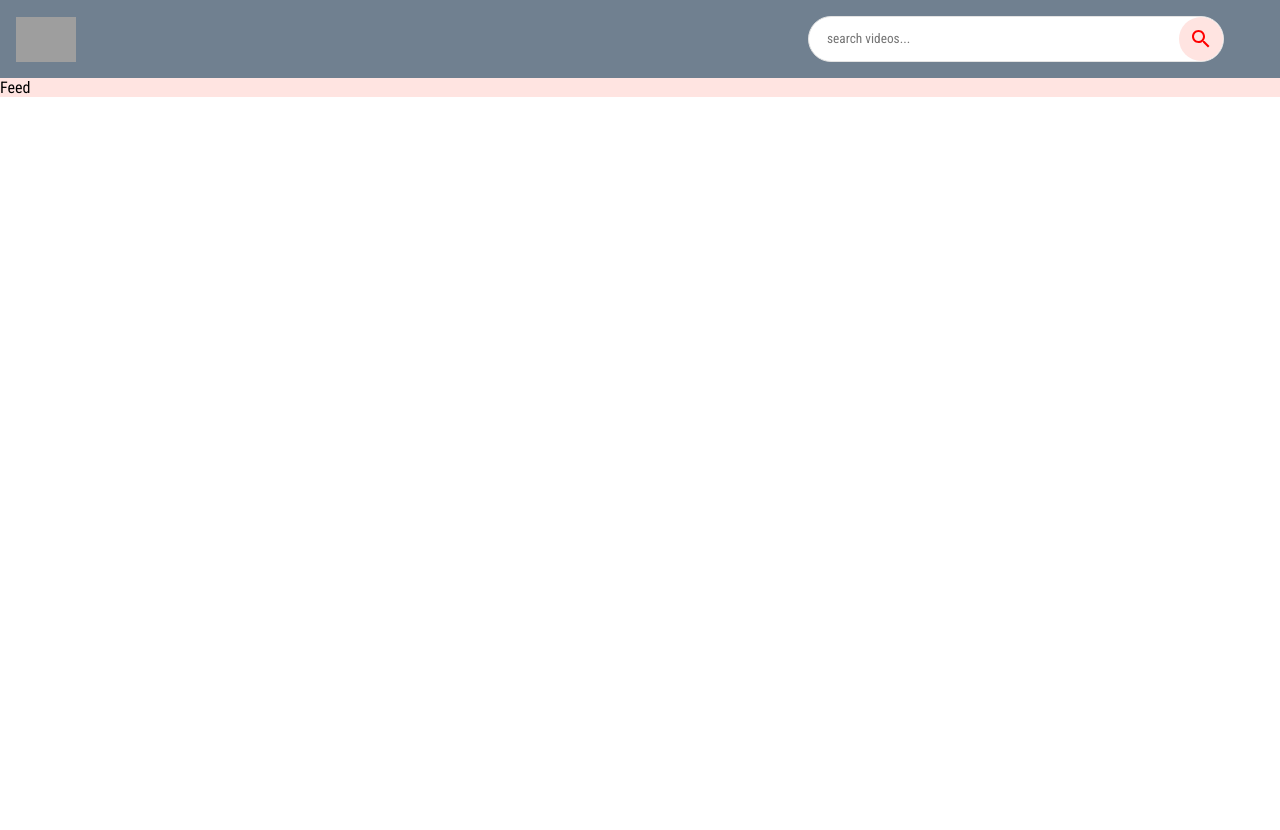
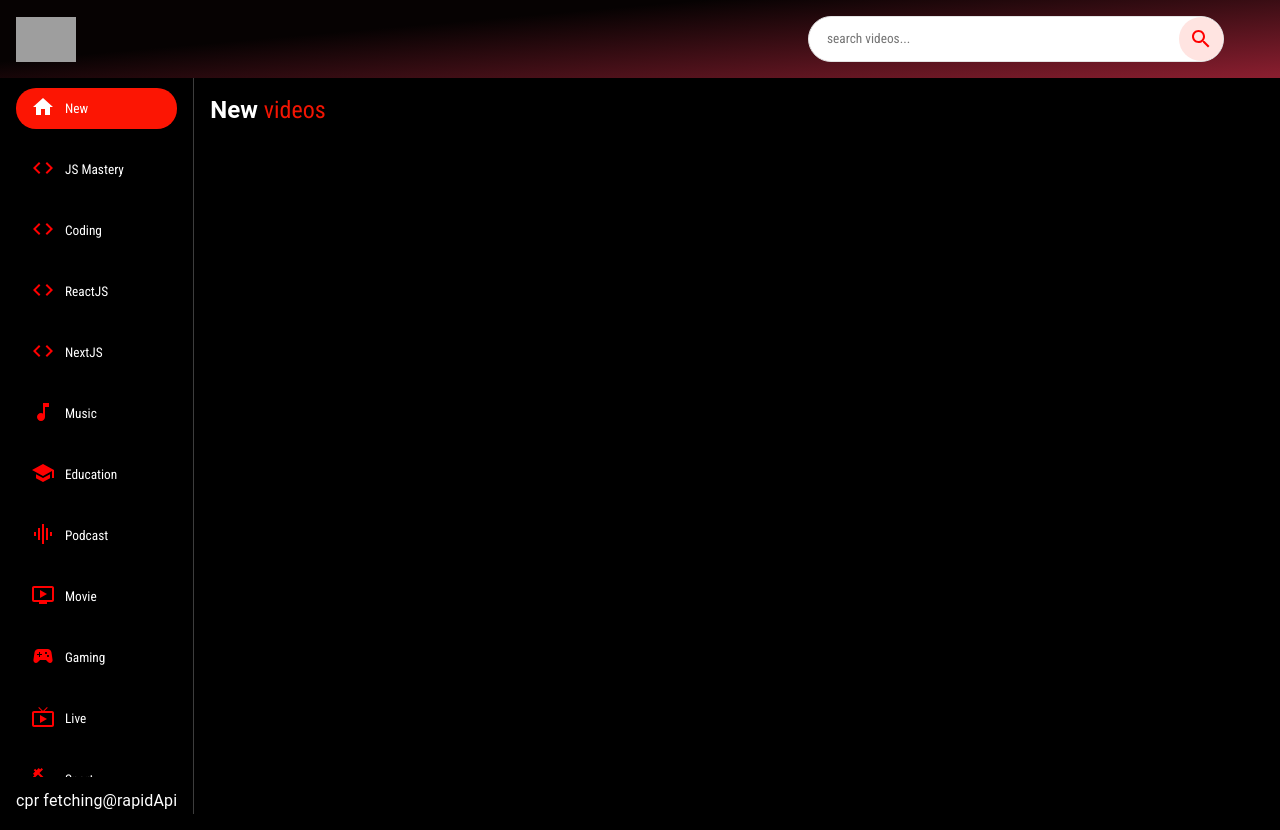
Before and after one commit to DivyaGaurav21/vidTube, a React (Create React App) app: page / in a window 1280 px wide. Before the commit the page ends 800 px from the top, so only its background shows below. Built offline with nearby package versions, Linux system fonts and the light colour scheme; grey boxes are pictures that could not be loaded.

Commit message:
add sideBar Section

```diff
--- a/src/App.js
+++ b/src/App.js
@@ -6,7 +6,7 @@ import { Box } from "@mui/material";
 import './App.css'
 
 import Navbar from "./components/navSection/Navbar";
-import Feed from "./components/Feed";
+import Feed from "./components/Feed/Feed";
 import VideoDetail from "./components/VideoDetail";
 import ChannelDetail from "./components/ChannelDetail";
 import SearchFeed from "./components/SearchFeed";
@@ -16,7 +16,7 @@ import SearchFeed from "./components/SearchFeed";
 function App() {
   return (
     <BrowserRouter>
-      <Box sx={{ background:'#ffe4e1',}}>
+      <Box sx={{ background:'#000000',}}>
         <Navbar/>
        <Routes>
         <Route path="/" exact element = {<Feed/>} />
--- a/src/components/Feed.jsx
+++ /dev/null
@@ -1,9 +0,0 @@
-import React from 'react'
-
-const Feed = () => {
-  return (
-    <div>Feed</div>
-  )
-}
-
-export default Feed
--- /dev/null
+++ b/src/components/Feed/Feed.jsx
@@ -0,0 +1,30 @@
+import React from 'react'
+import { useState , useEffect } from 'react';
+import { Box , Stack , Typography } from '@mui/material';
+import SideBar from './SideBar';
+import Videos from '../Videos/Videos';
+
+
+const Feed = () => {
+  return (
+    <Stack sx={{flexDirection:{sx:"column" , md: "row"}}}>
+
+     <Box sx={{height:{sx: 'auto' , md: '92vh'} , borderRight:'1px solid #3d3d3d' , px:{sx:0 , md:2}}}>
+       <SideBar/>
+      <Typography className='copyright' varient='body2' sx={{mt:1.5 , color:'#fff'}}>
+       cpr fetching@rapidApi
+      </Typography>
+     </Box>
+
+    <Box p={2} sx={{overflowY:'auto' , height:'90vh', flex:2}}>
+      <Typography variant='h5' fontWeight="bold" mb={2} sx={{color:"#fff"}}>
+       New <span style={{color:'#f31503' }}>videos</span>
+      </Typography>
+      <Videos/>
+    </Box>
+
+    </Stack>
+  )
+}
+
+export default Feed;
--- /dev/null
+++ b/src/components/Feed/SideBar.jsx
@@ -0,0 +1,43 @@
+import React from 'react';
+import { Stack } from '@mui/material';
+
+import { categories } from '../../utils/constants';
+
+const selectedCateogary = 'New';
+
+
+const SideBar = () => {
+
+  return (
+    <Stack
+     direction="row"
+     sx={{
+        overflowY:"auto",
+        height:{sx:'auto' , md:'95%'},
+        flexDirection:{md:'column'},
+     }}
+    >
+    {
+        categories.map((category) =>(
+            <button
+            className='category-btn'
+            style={{
+                background:category.name === selectedCateogary && '#fc1503',
+                color:'#fff'
+            }}
+            key={category.name}
+            >
+                <span
+                  style={{
+                    color:category.name === selectedCateogary ? 'white': 'red' , marginRight:'10px'
+                  }}
+                >{category.icon}</span>
+                <span>{category.name}</span>
+            </button>
+        ))
+    }
+    </Stack>
+  )
+}
+
+export default SideBar;
--- a/src/components/SearchFeed.jsx
+++ b/src/components/SearchFeed.jsx
@@ -1,4 +1,4 @@
-import React from 'react'
+import  React from 'react'
 
 const SearchFeed = () => {
   return (
--- /dev/null
+++ b/src/components/Videos/Videos.jsx
@@ -0,0 +1,9 @@
+import React from 'react'
+
+const Videos = () => {
+  return (
+    <div>Videos</div>
+  )
+}
+
+export default Videos
--- a/src/components/navSection/Navbar.jsx
+++ b/src/components/navSection/Navbar.jsx
@@ -11,7 +11,8 @@ const Navbar = () => {
      direction="row"
      alignItems="center"
      p={2}
-     sx={{ position: 'sticky' , background:'#708090' , top:0 , justifyContent:'space-between'}}
+     sx={{ position: 'sticky'  , top:0 , justifyContent:'space-between'}}
+     style={{background: 'linear-gradient(175deg, rgb(6, 2, 2) 32.4%, rgb(137, 30, 47) 98.8%)'}}
      >
 
     <Link to='/' style={{display:'flex' , alignItems:'center' }}>
--- a/src/components/navSection/SearchBar.jsx
+++ b/src/components/navSection/SearchBar.jsx
@@ -1,5 +1,5 @@
-import React , {useState} from 'react';
-import { useNavigate } from 'react-router-dom';
+// import React , {useState} from 'react';
+// import { useNavigate } from 'react-router-dom';
 
 import { Paper , IconButton } from '@mui/material';
 import { Search } from '@mui/icons-material';
--- a/src/index.css
+++ b/src/index.css
@@ -62,6 +62,7 @@ a {
   transition: all 0.3s ease;
 }
 
+
 @media screen and (max-width: 900px) {
   .category-btn{
     margin: 10px;
```
Also changed, not shown: src/utils/fetchFromAPI.js (added).
